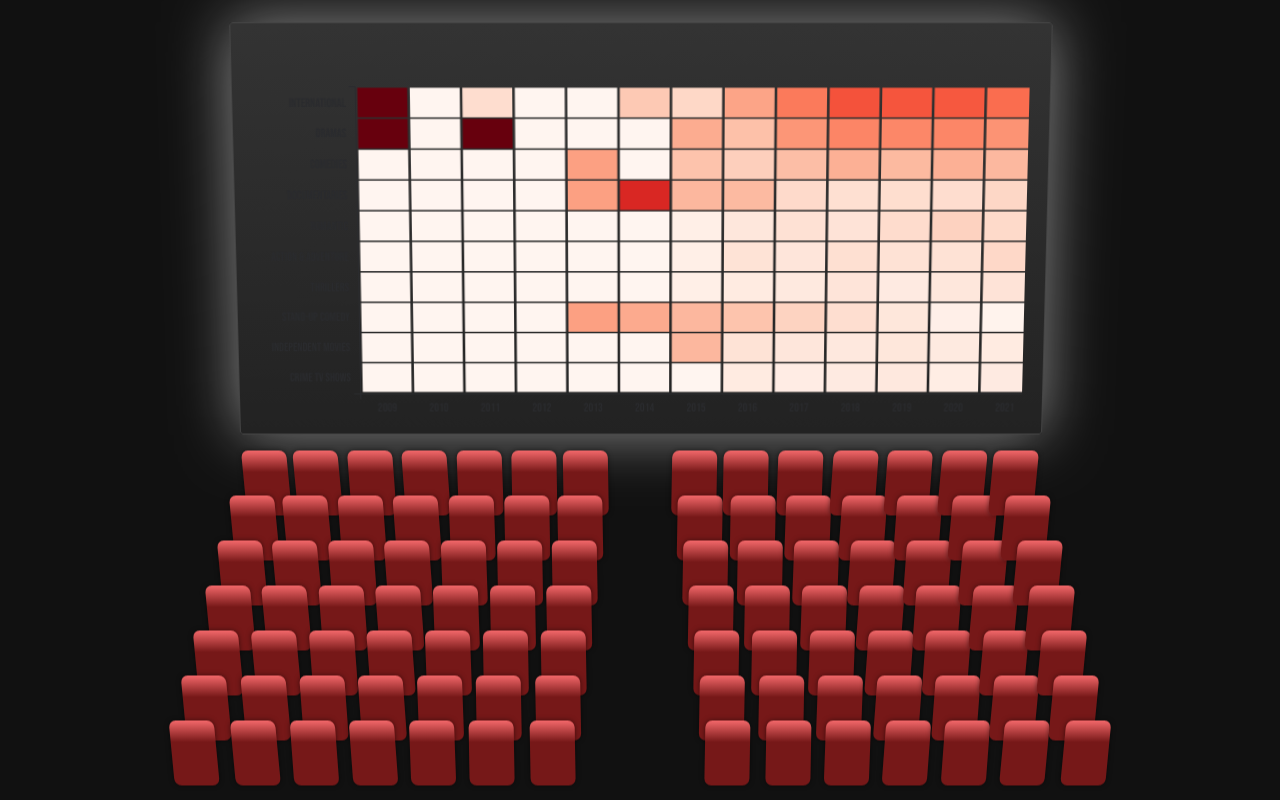
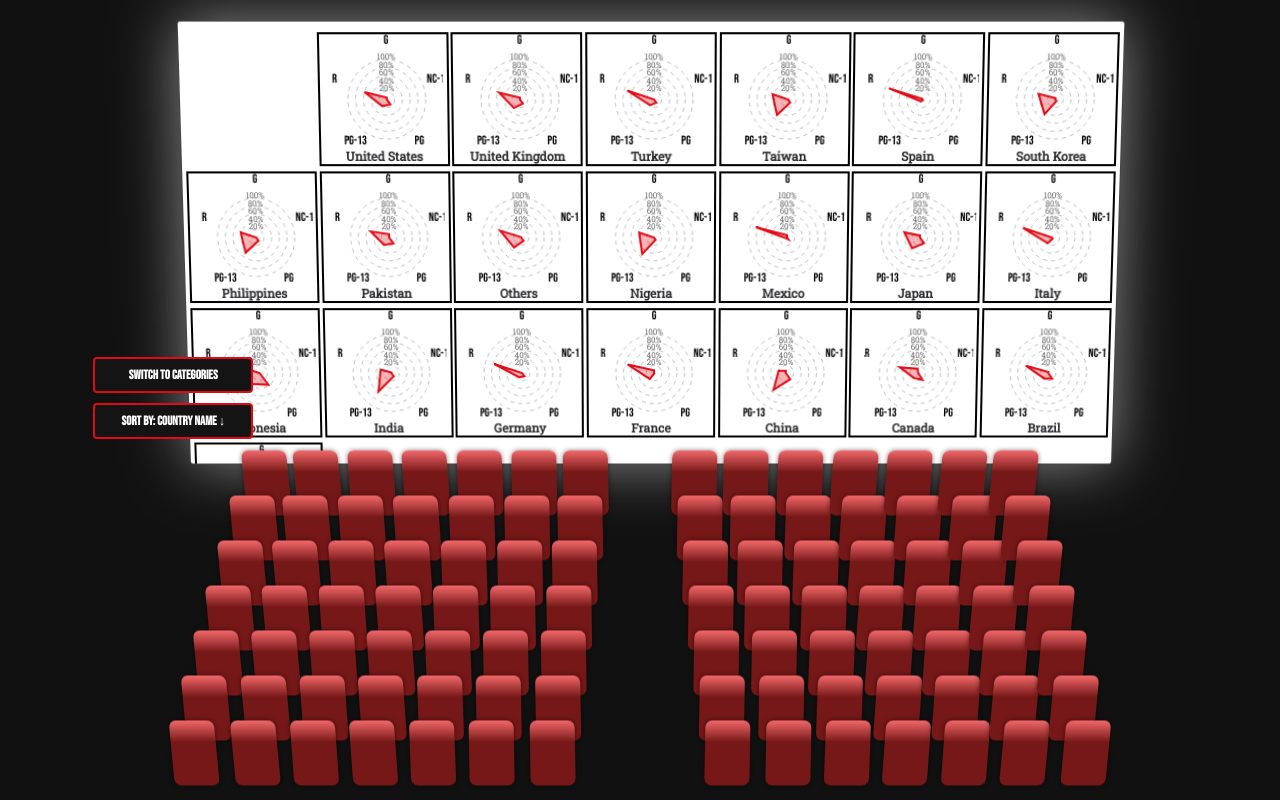
Before and after one commit to iTzxMigz/INF8808-H25-projet-20, a website built with Parcel: page src/index.html in a window 1280 px wide. Built offline with nearby package versions, Linux system fonts and the light colour scheme; files whose address does not match are found by name.

Commit message:
radar-chart ok

```diff
--- a/src/assets/style.css
+++ b/src/assets/style.css
@@ -24,10 +24,29 @@ header {
     border-bottom: 2px solid #97939A;
 }
 
-main {
-    height: 100%;
-    padding-right: 25px;
+/* Conteneur principal pour les colonnes */
+.layout {
+  display: flex;
+  flex-direction: row;
+  height: 100vh; /* S'adapte à la hauteur de la fenêtre */
 }
+
+/* Colonnes gauche et droite */
+.column {
+  flex: 1; /* Les colonnes gauche et droite s'adaptent */
+  display: flex;
+  justify-content: center;
+  align-items: center;
+}
+
+/* Colonne centrale contenant le théâtre */
+.central-column {
+  flex: 2; /* La colonne centrale est plus large */
+  display: flex;
+  justify-content: center;
+  align-items: center;
+}
+
 
 h1 {
     color: #2A2B2E;
@@ -48,10 +67,6 @@ h2 {
     font-weight: normal;
 }
 
-svg {
-    background-color: #ffffff;
-}
-
 .header {
     display:flex;
     justify-content: space-between;
@@ -63,26 +78,6 @@ svg {
     text-anchor: middle;
 }
 
-.viz-container{
-    position: relative;
-    overflow: hidden;
-    height: 85vh;
-    padding-left: 5vw;
-    padding-right: 5vw;
-    display:flex;
-    flex-direction: column;
-    align-items: center;
-}
-#viz-container-5{
-  position: relative;
-  overflow: visible;
-  height: 85vh;
-  padding-left: 5vw;
-  padding-right: 5vw;
-  display:flex;
-  flex-direction: column;
-  align-items: center;
-}
 
 /* Dropdown Button */
 
@@ -148,13 +143,6 @@ font-size: 1.6vh;
   .dropdown-option:active {
     background-color: #b20710; /* Netflix deep red on click */
   }
-/* .graph {
-    width: 100%;
-    height: 100%;
-    display: flex;
-    justify-content: center;
-    align-items: center;
-} */
 
 
 
@@ -374,9 +362,9 @@ font-size: 1.6vh;
 
 .cinema-screen {
   position: absolute;
-  width: 800px;
-  height: 400px;
-  background: linear-gradient(to bottom, #333333, #222222);
+  width: 900px;
+  height: 410px;
+  background: linear-gradient(to bottom, #ffffff, #ffffff);
   border-radius: 3px;
   box-shadow: 0 0 60px rgba(255, 255, 255, 0.5);
   transform: perspective(800px) rotateX(-3deg);
@@ -384,7 +372,7 @@ font-size: 1.6vh;
   top: -450px;
   left: 50%;
   transform-origin: center bottom;
-  margin-left: -400px;
+  margin-left: -450px;
   display: flex;
   justify-content: center;
   align-items: center;
@@ -398,3 +386,35 @@ font-size: 1.6vh;
   height: 95%;
   background-color: transparent;
 }
+.button-container {
+  z-index: 99;
+  position: absolute;
+  display: flex;
+  flex-direction: column;
+  gap: 10px; /* Espacement entre les boutons */
+  padding: 10px;
+}
+
+.button-container button {
+  width: 120%;
+}
+
+
+#screen {
+  display: grid;
+  grid-template-columns: repeat(auto-fit, minmax(100px, 1fr));
+  gap: 15px;
+  justify-items: center;
+  align-items: center;
+  padding: 10px;
+  row-gap: 5px;
+}
+
+.container-radar {
+  width: 200px;
+  height: 200px;
+  display: flex;
+  flex-direction: column;
+  align-items: center;
+  justify-content: center;
+}
--- a/src/index.html
+++ b/src/index.html
@@ -15,6 +15,14 @@
 
       <body>
         <main>
+          <div class="layout">
+            <div class="column left-column">
+              <!-- Contenu de la colonne gauche (si nécessaire) -->
+              <div class="button-container" id="button-container">
+                <!-- Les boutons seront ajoutés ici -->
+              </div>
+            </div>
+            <div class="column central-column">
               <div class="theatre">
                 <!-- Écran de cinéma à ajouter ici -->
                 <div class="cinema-screen" id="screen">
@@ -166,6 +174,11 @@
                 </div>
 
               </div>
+            </div>
+            <div class="column right-column">
+              <!-- Contenu de la colonne droite (si nécessaire) -->
+            </div>
+          </div>
         </main>
         <script src="https://d3js.org/d3.v7.js"></script>
         <script type="module" src="index.js"></script>
--- a/src/index.js
+++ b/src/index.js
@@ -1,7 +1,7 @@
 'use strict'
 
 import * as preproc from './scripts/preprocess.js'
-import * as radarChart from './scripts/radar-chart.js'
+import * as radarChart from './scripts/radar-chart.js';
 import { drawStackedBarChart } from './scripts/stack-barchart.js'
 import { drawHeatmap } from './scripts/heatmap.js';
 import * as geomap from './scripts/geomap.js'
@@ -26,18 +26,19 @@ import * as stackDotPlot from './scripts/stacked-dot-plot.js'
       TVShows: values.TVShows
     })).sort((a, b) => a.year - b.year)
     drawShape()
-    //drawStackedBarChart(chartData) // Dessine le graphique
+    //drawStackedBarChart(chartData)
     const resultHeatmap = preproc.processCategoriesForHeatmap(movies, filterMoviesSeriesByYear)
     const heatmapData = resultHeatmap.heatmapData
     const categoriesList = resultHeatmap.sortedCategories
     const dataStackedDotPlot = preproc.prepareStackedDotPlotData(movies)
-    drawHeatmap(heatmapData)
-    /*
+    //drawHeatmap(heatmapData)
     const radarObject = preproc.preprocessRadarChart(movies, categoriesList)
     const dataRadarChartAge = preproc.prepareRadarChartData(radarObject.radarAgeCert, 'ageCert')
     const dataRadarChartCat = preproc.prepareRadarChartData(radarObject.radarCategories, '')
     radarChart.createChangingModeButton(dataRadarChartAge, dataRadarChartCat)
     radarChart.drawMultipleRadarCharts(dataRadarChartAge, true)
+
+    /*
     geomap.drawGeomap(movies)
     stackDotPlot.initDropdownAndPlot(dataStackedDotPlot.categories, dataStackedDotPlot.data)
     */
--- a/src/scripts/radar-chart.js
+++ b/src/scripts/radar-chart.js
@@ -1,23 +1,23 @@
-let currentSort = 'Country Name';
-let ascending = false;
-export let isAgeCertMode = true;
-export const titleAgerCert = "Distribution of Age Ratings by Country on Netflix";
-export const titleCategories = "Distribution of Categories by Country on Netflix";
+let currentSort = 'Country Name'
+let ascending = false
+export let isAgeCertMode = true
+export const titleAgerCert = 'Distribution of Age Ratings by Country on Netflix'
+export const titleCategories = 'Distribution of Categories by Country on Netflix'
 
-export function createChangingModeButton(dataRadarChartAge, dataRadarChartCat) {
-    let data = dataRadarChartAge;
-    const div = d3.select('#viz-container-3')
-        .insert('div', function() { return this.firstChild; })
-        .style('width', '100%')
-        .style('margin','10px 0px')
-        .style("font-family", "'Bebas Neue', sans-serif")
+/**
+ * @param dataRadarChartAge
+ * @param dataRadarChartCat
+ */
+export function createChangingModeButton (dataRadarChartAge, dataRadarChartCat) {
+  let data = dataRadarChartAge
+  const div = d3.select('#button-container')
 
   div.append('button')
-        .attr('id','radar-toggle-btn')
+    .attr('id', 'radar-toggle-btn')
     .attr('class', 'toolbar-btn')
     .style('margin-right', '10px')
-        .style("font-family", "'Bebas Neue', sans-serif")
-        .text('Switch to Categories');
+    .style('font-family', "'Bebas Neue', sans-serif")
+    .text('Switch to Categories')
 
   const dropdown = div.append('div')
     .attr('class', 'dropdown')
@@ -25,49 +25,51 @@ export function createChangingModeButton(dataRadarChartAge, dataRadarChartCat) {
   dropdown.append('button')
     .attr('id', 'dropdown-btn')
     .attr('class', 'toolbar-btn')
-        .style("font-family", "'Bebas Neue', sans-serif")
+    .style('font-family', "'Bebas Neue', sans-serif")
     .text(getSortLabel(currentSort, ascending))
     .on('click', function () {
-            ascending = !ascending;
-            d3.select(this).text(getSortLabel(currentSort, ascending));
-            updateRadar(data);
-        });
+      ascending = !ascending
+      d3.select(this).text(getSortLabel(currentSort, ascending))
+      updateRadar(data)
+    })
 
   dropdown.append('div')
     .attr('id', 'dropdown-content')
     .attr('class', 'dropdown-content')
-        .style('display', 'none');
-
+    .style('display', 'none')
 
   d3.select('.dropdown')
     .on('mouseenter', () => {
-            d3.select('#dropdown-content').style('display', 'block');
+      d3.select('#dropdown-content').style('display', 'block')
     })
     .on('mouseleave', () => {
-            d3.select('#dropdown-content').style('display', 'none');
-        });
+      d3.select('#dropdown-content').style('display', 'none')
+    })
 
-    d3.select("#radar-toggle-btn").on("click", () => {
-        isAgeCertMode = !isAgeCertMode;
-        d3.select('header h1').text(isAgeCertMode? titleAgerCert: titleCategories);
-        d3.select("#radar-toggle-btn").text(
-            isAgeCertMode ? "Switch to Categories" : "Switch to Age Ratings"
-        );
-        data = isAgeCertMode ? dataRadarChartAge : dataRadarChartCat;
-        drawMultipleRadarCharts(data, isAgeCertMode);
-        currentSort = 'Country Name';
-        ascending = false;
-        updateDropdownOptions(data);
-        d3.select('#dropdown-btn').text(getSortLabel(currentSort, false));
-    });
-    updateDropdownOptions(dataRadarChartAge, ascending);
+  d3.select('#radar-toggle-btn').on('click', () => {
+    isAgeCertMode = !isAgeCertMode
+    d3.select('header h1').text(isAgeCertMode ? titleAgerCert : titleCategories)
+    d3.select('#radar-toggle-btn').text(
+      isAgeCertMode ? 'Switch to Categories' : 'Switch to Age Ratings'
+    )
+    data = isAgeCertMode ? dataRadarChartAge : dataRadarChartCat
+    drawMultipleRadarCharts(data, isAgeCertMode)
+    currentSort = 'Country Name'
+    ascending = false
+    updateDropdownOptions(data)
+    d3.select('#dropdown-btn').text(getSortLabel(currentSort, false))
+  })
+  updateDropdownOptions(dataRadarChartAge, ascending)
 }
 
-function updateDropdownOptions(data) {
-    const staticSorting = ["Country Name", "Diversity"];
-    let axis = data[0].values.map(d => d.axis);
-    const allOptions = [...staticSorting, ...axis];
-    d3.select('#dropdown-content').html('');
+/**
+ * @param data
+ */
+function updateDropdownOptions (data) {
+  const staticSorting = ['Country Name', 'Diversity']
+  const axis = data[0].values.map(d => d.axis)
+  const allOptions = [...staticSorting, ...axis]
+  d3.select('#dropdown-content').html('')
 
   allOptions.forEach(option => {
     d3.select('#dropdown-content')
@@ -75,170 +77,214 @@ function updateDropdownOptions(data) {
       .attr('class', 'dropdown-option')
       .text(option)
       .on('click', () => {
-            currentSort = option;
-            ascending = false;
-            d3.select('#dropdown-content').style('display', 'none');
-            d3.select('#dropdown-btn').text(getSortLabel(currentSort, ascending));
-            updateRadar(data);
-        });
-    });
+        currentSort = option
+        ascending = false
+        d3.select('#dropdown-content').style('display', 'none')
+        d3.select('#dropdown-btn').text(getSortLabel(currentSort, ascending))
+        updateRadar(data)
+      })
+  })
 }
-function updateRadar(data) {
-    const sortedData = [...data];
+/**
+ * @param data
+ */
+function updateRadar (data) {
+  const sortedData = [...data]
   sortedData.sort((a, b) => {
-        let valA, valB;
+    let valA, valB
 
-        if (currentSort === "Country Name") {
-            valA = a.country.toLowerCase();
-            valB = b.country.toLowerCase();
-            return ascending ? d3.ascending(valA, valB) : d3.descending(valA, valB);
+    if (currentSort === 'Country Name') {
+      valA = a.country.toLowerCase()
+      valB = b.country.toLowerCase()
+      return ascending ? d3.ascending(valA, valB) : d3.descending(valA, valB)
     }
 
-        if (currentSort === "Diversity") {
+    if (currentSort === 'Diversity') {
       const getDiversityScore = d => {
-                const values = d.values.map(v => v.value);
-                return entropy(values);
-            };
-
-            valA = getDiversityScore(a);
-            valB = getDiversityScore(b);
-            return ascending ? valA - valB : valB - valA;
+        const values = d.values.map(v => v.value)
+        return entropy(values)
       }
 
+      valA = getDiversityScore(a)
+      valB = getDiversityScore(b)
+      return ascending ? valA - valB : valB - valA
+    }
 
     const findAxisValue = (d, axisName) => {
-            const match = d.values.find(v => v.axis === axisName);
-            return match ? match.value : 0;
-        };
-
-        valA = findAxisValue(a, currentSort);
-        valB = findAxisValue(b, currentSort);
-        return ascending ? valA - valB : valB - valA;
-    });
-    const container = d3.select("#graph-3");
-    container.selectAll(".container-radar")
-        .data(sortedData, d => d.country)
-        .order();
+      const match = d.values.find(v => v.axis === axisName)
+      return match ? match.value : 0
     }
 
-export function drawMultipleRadarCharts(data, isAgeCert) {
-    const width = 170, height = 170, padding = 40;
-    const radius = Math.min(width, height) / 2 - padding;
-    const maxValue = 100;
-
-    const container = d3.select("#graph-3");
-
-    const countryGroups = container.selectAll(".container-radar")
-        .data(data, d => d.country);
-    const countryEnter = countryGroups.enter()
-        .append("div")
-        .attr("class", "container-radar");
-
-    const svgEnter = countryEnter.append("svg")
-        .attr("width", width)
-        .attr("height", height)
-        .append("g")
-        .attr("transform", `translate(${width / 2}, ${height / 2})`);
-
-    drawRadarGrid(svgEnter, radius, maxValue);
-
-    countryEnter.append("text")
-        .attr("text-anchor", "middle")
-        .attr("font-family", "'Bebas Neue', sans-serif")
-        .style("font-size", "16px")
-        .style("font-weight", "bold")
-        .style("fill", "#000")
-        .text(d => d.country);
-
-    data.forEach((countryData, index) => {
-        const group = container.selectAll(".container-radar")
-            .filter(d => d.country === countryData.country);
-        const svg = group.select("svg g");
-        const axes = countryData.values.map(d => d.axis);
-        drawRadarAxes(svg, axes, radius, isAgeCert);
-        drawRadarPolygon(svg, axes, countryData, radius, maxValue);
-    });
-    updateRadar(data);
+    valA = findAxisValue(a, currentSort)
+    valB = findAxisValue(b, currentSort)
+    return ascending ? valA - valB : valB - valA
+  })
+  const container = d3.select('#screen')
+  container.selectAll('.container-radar')
+    .data(sortedData, d => d.country)
+    .order()
 }
 
-function getSortLabel(sortType, ascending) {
-    const arrow = ascending ? "↑" : "↓";
-    return `Sort by: ${sortType} ${arrow}`;
+/**
+ * @param data
+ * @param isAgeCert
+ */
+export function drawMultipleRadarCharts (data, isAgeCert) {
+  const container = d3.select('#screen')
+  const numCharts = data.length // Nombre total de graphiques (26)
+  const screenWidth = 800 // Largeur de l'écran
+  const screenHeight = 400 // Hauteur de l'écran
+  const columns = Math.ceil(Math.sqrt(numCharts)) // Nombre de colonnes dans la grille
+  const rows = Math.ceil(numCharts / columns) // Nombre de lignes dans la grille
+
+  // Calculer la taille des conteneurs pour qu'ils rentrent tous
+  const width = Math.min(screenWidth / columns, screenHeight / rows)*1.55 // Largeur dynamique avec un espace de 20px
+  const height = width // Garder un ratio 1:1
+  const padding = 24 // Espace interne pour le radar
+  const radius = Math.min(width, height) / 2 - padding
+  const maxValue = 100
+
+  // Mettre à jour les conteneurs
+  const countryGroups = container.selectAll('.container-radar')
+    .data(data, d => d.country)
+
+  const countryEnter = countryGroups.enter()
+    .append('div')
+    .attr('class', 'container-radar')
+    .style('width', `${width}px`)
+    .style('height', `${height}px`)
+
+  const svgEnter = countryEnter.append('svg')
+    .attr('width', width)
+    .attr('height', height)
+    .append('g')
+    .attr('transform', `translate(${width / 2}, ${height / 2})`)
+
+  drawRadarGrid(svgEnter, radius, maxValue)
+
+  countryEnter.append('text')
+    .attr('text-anchor', 'middle')
+    .attr('font-family', "'Bebas Neue', sans-serif")
+    .style('font-size', '12px')
+    .style('font-weight', 'bold')
+    .style('fill', '#000')
+    .text(d => d.country)
+
+  data.forEach((countryData) => {
+    const group = container.selectAll('.container-radar')
+      .filter(d => d.country === countryData.country)
+    const svg = group.select('svg g')
+    const axes = countryData.values.map(d => d.axis)
+    drawRadarAxes(svg, axes, radius, isAgeCert)
+    drawRadarPolygon(svg, axes, countryData, radius, maxValue)
+  })
+
+  updateRadar(data)
 }
 
-function entropy(values) {
-    const sum = d3.sum(values);
-    const probs = values.map(v => v / sum);
-    return -d3.sum(probs.map(p => (p > 0 ? p * Math.log2(p) : 0)));
+/**
+ * @param sortType
+ * @param ascending
+ */
+function getSortLabel (sortType, ascending) {
+  const arrow = ascending ? '↑' : '↓'
+  return `Sort by: ${sortType} ${arrow}`
 }
 
-function drawRadarGrid(svgEnter, radius, maxValue) {
-    const levels = 5;
+/**
+ * @param values
+ */
+function entropy (values) {
+  const sum = d3.sum(values)
+  const probs = values.map(v => v / sum)
+  return -d3.sum(probs.map(p => (p > 0 ? p * Math.log2(p) : 0)))
+}
+
+/**
+ * @param svgEnter
+ * @param radius
+ * @param maxValue
+ */
+function drawRadarGrid (svgEnter, radius, maxValue) {
+  const levels = 5
   for (let i = 1; i <= levels; i++) {
-        let levelFactor = radius * (i / levels);
-        svgEnter.append("circle")
-            .attr("r", levelFactor)
-            .style("fill", "none")
-            .style("stroke", "gray")
-            .style("stroke-dasharray", "4,4")
-            .style("opacity", 0.5);
+    const levelFactor = radius * (i / levels)
+    svgEnter.append('circle')
+      .attr('r', levelFactor)
+      .style('fill', 'none')
+      .style('stroke', 'gray')
+      .style('stroke-dasharray', '4,4')
+      .style('opacity', 0.5)
 
-        svgEnter.append("text")
-            .attr("x", 0)
-            .attr("y", -levelFactor)
-            .attr("text-anchor", "middle")
+    svgEnter.append('text')
+      .attr('x', 0)
+      .attr('y', -levelFactor)
+      .attr('text-anchor', 'middle')
       .text(`${(i / levels) * maxValue}%`)
-            .style("font-size", "8px")
-            .style("fill", "#666");
+      .style('font-size', '8px')
+      .style('fill', '#666')
   }
 }
 
-function drawRadarAxes(svg, axes, radius, isAgeCert) {
-    const angleSlice = (2 * Math.PI) / axes.length;
-    const axisLabels = svg.selectAll(".axis-label")
-            .data(axes);
+/**
+ * @param svg
+ * @param axes
+ * @param radius
+ * @param isAgeCert
+ */
+function drawRadarAxes (svg, axes, radius, isAgeCert) {
+  const angleSlice = (2 * Math.PI) / axes.length
+  const axisLabels = svg.selectAll('.axis-label')
+    .data(axes)
   axisLabels.join(
-        enter => enter.append("text")
-            .attr("class", "axis-label")
-            .attr("x", (d, i) => Math.cos(angleSlice * i - Math.PI / 2) * radius * 1.4)
-            .attr("y", (d, i) => Math.sin(angleSlice * i - Math.PI / 2) * radius * 1.4)
-            .attr("text-anchor", "middle")
-            .attr("font-family", "'Bebas Neue', sans-serif")
-            .style("fill", "#000")
-            .style("font-size", isAgeCert ? "12px" : "9px")
+    enter => enter.append('text')
+      .attr('class', 'axis-label')
+      .attr('x', (d, i) => Math.cos(angleSlice * i - Math.PI / 2) * radius * 1.4)
+      .attr('y', (d, i) => Math.sin(angleSlice * i - Math.PI / 2) * radius * 1.4)
+      .attr('text-anchor', 'middle')
+      .attr('font-family', "'Bebas Neue', sans-serif")
+      .style('fill', '#000')
+      .style('font-size', isAgeCert ? '12px' : '9px')
       .text(d => d),
     update => update.transition().duration(500)
-            .attr("x", (d, i) => Math.cos(angleSlice * i - Math.PI / 2) * radius * 1.4)
-            .attr("y", (d, i) => Math.sin(angleSlice * i - Math.PI / 2) * radius * 1.4)
-            .style("font-size", isAgeCert ? "12px" : "9px")
+      .attr('x', (d, i) => Math.cos(angleSlice * i - Math.PI / 2) * radius * 1.4)
+      .attr('y', (d, i) => Math.sin(angleSlice * i - Math.PI / 2) * radius * 1.4)
+      .style('font-size', isAgeCert ? '12px' : '9px')
       .text(d => d),
-        exit => exit.transition().duration(300).style("opacity", 0).remove()
-    );
+    exit => exit.transition().duration(300).style('opacity', 0).remove()
+  )
 }
 
-function drawRadarPolygon(svg, axes, countryData, radius, maxValue) {
-    const color = '#E50914';
-    const angleSlice = (2 * Math.PI) / axes.length;
-    const rScale = d3.scaleLinear().domain([0, maxValue]).range([0, radius]);
+/**
+ * @param svg
+ * @param axes
+ * @param countryData
+ * @param radius
+ * @param maxValue
+ */
+function drawRadarPolygon (svg, axes, countryData, radius, maxValue) {
+  const color = '#E50914'
+  const angleSlice = (2 * Math.PI) / axes.length
+  const rScale = d3.scaleLinear().domain([0, maxValue]).range([0, radius])
   const points = countryData.values.map((d, i) => {
-        const x = rScale(d.value) * Math.cos(angleSlice * i - Math.PI / 2);
-        const y = rScale(d.value) * Math.sin(angleSlice * i - Math.PI / 2);
-        return [x, y];
-    });
-    const polygon = svg.selectAll(".radar-shape")
-        .data([points]);
+    const x = rScale(d.value) * Math.cos(angleSlice * i - Math.PI / 2)
+    const y = rScale(d.value) * Math.sin(angleSlice * i - Math.PI / 2)
+    return [x, y]
+  })
+  const polygon = svg.selectAll('.radar-shape')
+    .data([points])
 
   polygon.join(
-        enter => enter.append("polygon")
-            .attr("class", "radar-shape")
-            .attr("points", points.map(d => d.join(",")).join(" "))
-            .style("stroke", color)
-            .style("stroke-width", 2)
-            .style("fill", color)
-            .style("fill-opacity", 0.3),
+    enter => enter.append('polygon')
+      .attr('class', 'radar-shape')
+      .attr('points', points.map(d => d.join(',')).join(' '))
+      .style('stroke', color)
+      .style('stroke-width', 2)
+      .style('fill', color)
+      .style('fill-opacity', 0.3),
     update => update.transition().duration(800)
-            .attr("points", points.map(d => d.join(",")).join(" "))
-            .style("stroke", color)
-            .style("fill", color)
-    );
+      .attr('points', points.map(d => d.join(',')).join(' '))
+      .style('stroke', color)
+      .style('fill', color)
+  )
 }
```
Lines whose indentation alone changed are shown as unchanged.
